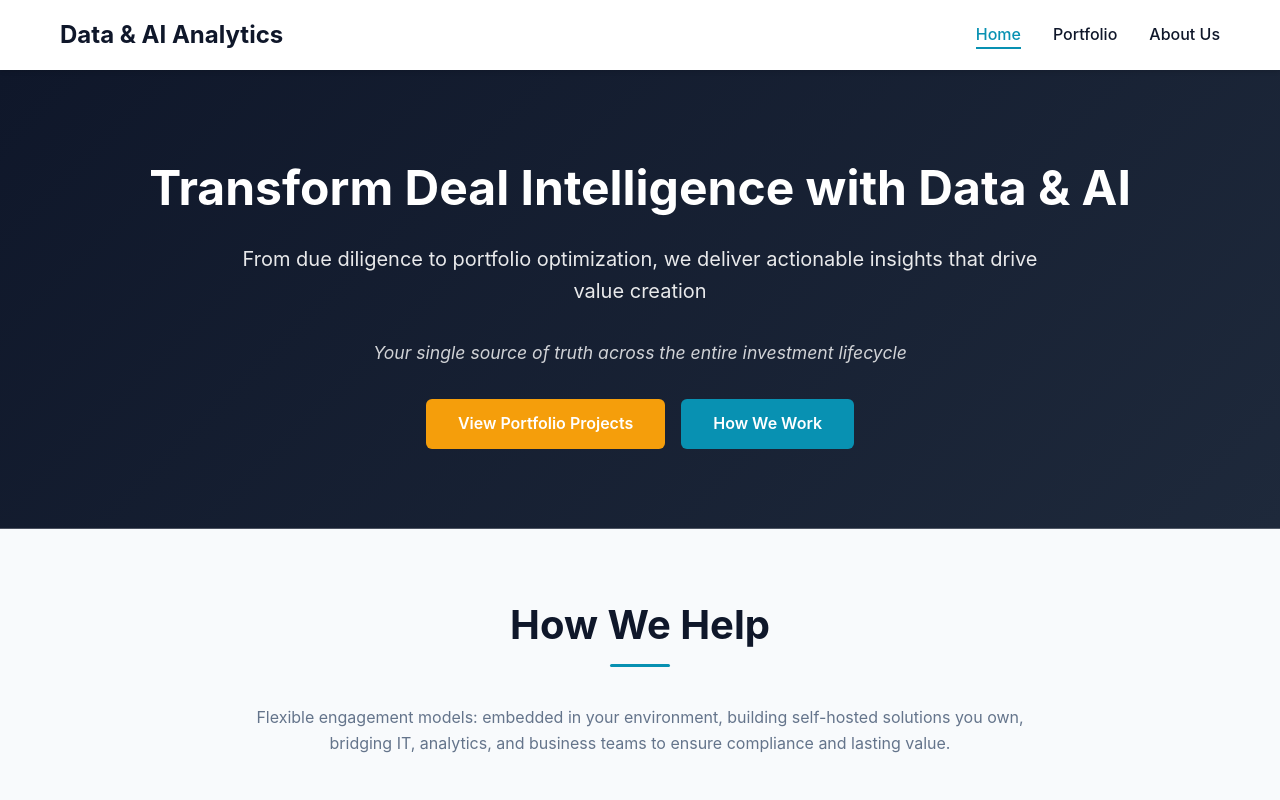
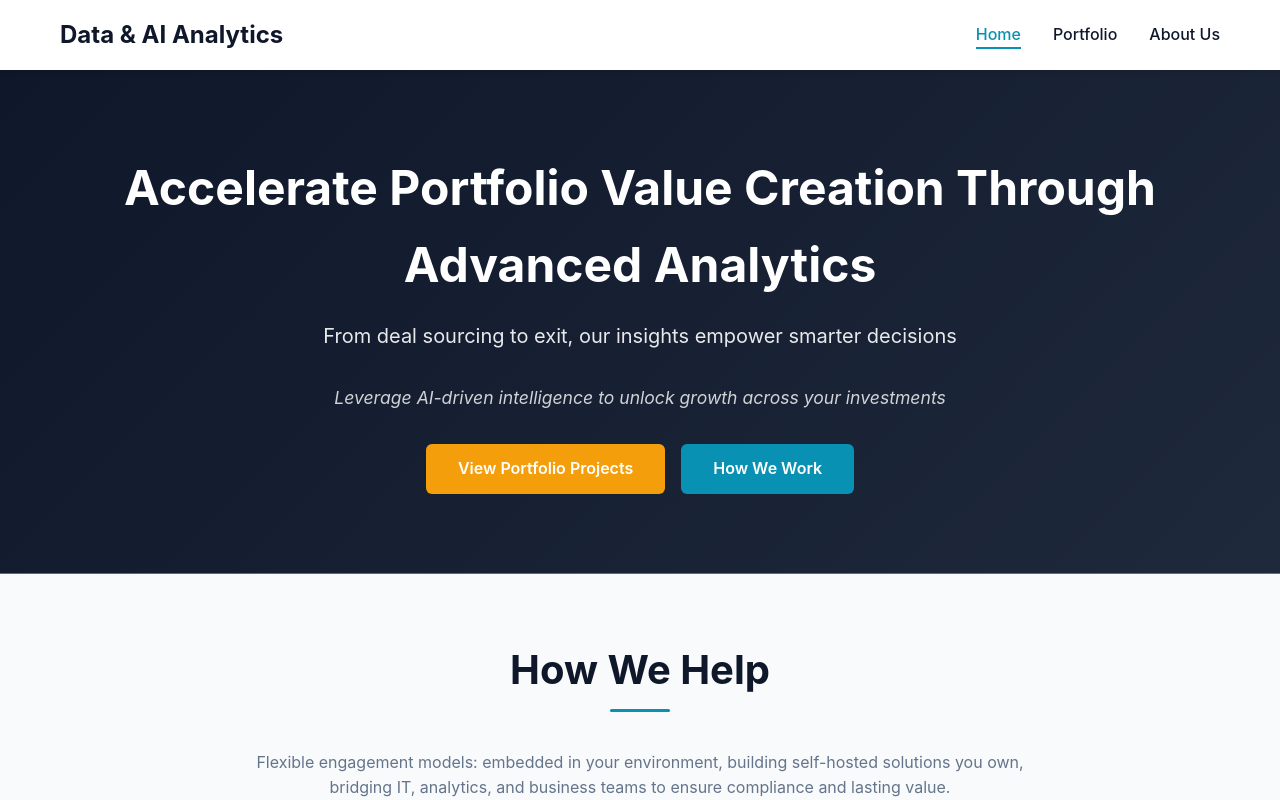
Before and after one commit to drdedge/pe-consultancy-website, a React (Vite) app: page / in a window 1280 px wide. Shown: the top 800 px of the page. Built offline with nearby package versions, Linux system fonts and the light colour scheme.

Commit message:
Update hero copy on Home and About pages

```diff
--- a/src/pages/About.jsx
+++ b/src/pages/About.jsx
@@ -46,8 +46,8 @@ export default function About() {
         <meta property="og:image" content={shareImage} />
       </Helmet>
       <Hero
-        title="Data-Driven Leaders with PE DNA"
-        subtitle="Combining technical excellence with deep transaction experience"
+        title="Senior Advisors to Private Equity Leadership Teams"
+        subtitle="Driving value creation strategies with data & AI expertise"
         subtext="We integrate seamlessly with your teams to deliver solutions you own and control"
       />
       <TeamSection />
--- a/src/pages/Home.jsx
+++ b/src/pages/Home.jsx
@@ -56,9 +56,9 @@ export default function Home() {
         <meta property="og:image" content={shareImage} />
       </Helmet>
       <Hero
-        title="Transform Deal Intelligence with Data & AI"
-        subtitle="From due diligence to portfolio optimization, we deliver actionable insights that drive value creation"
-        subtext="Your single source of truth across the entire investment lifecycle"
+        title="Accelerate Portfolio Value Creation Through Advanced Analytics"
+        subtitle="From deal sourcing to exit, our insights empower smarter decisions"
+        subtext="Leverage AI-driven intelligence to unlock growth across your investments"
         buttons={heroButtons}
       />
       <Services />
```
